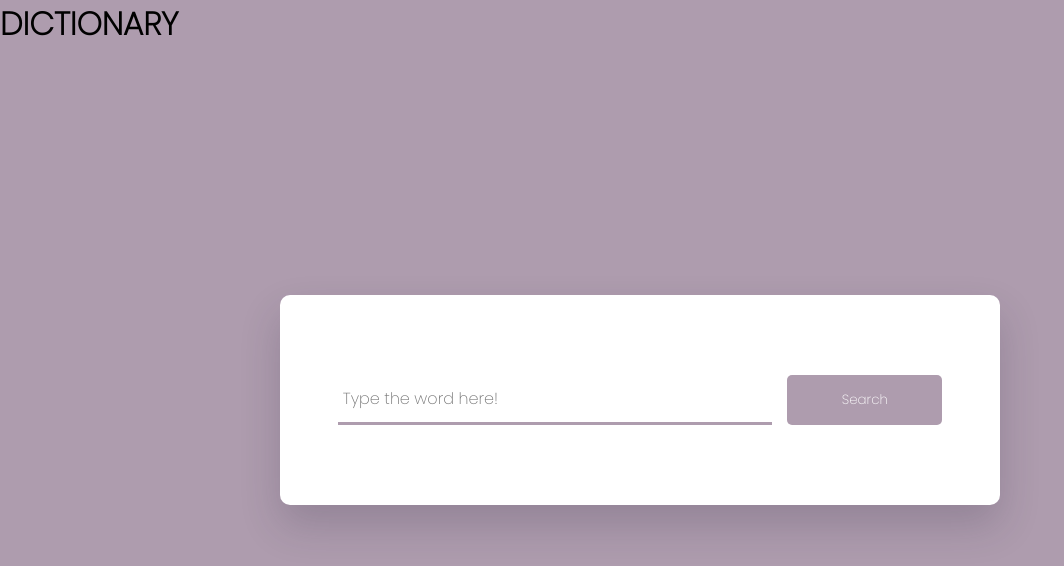
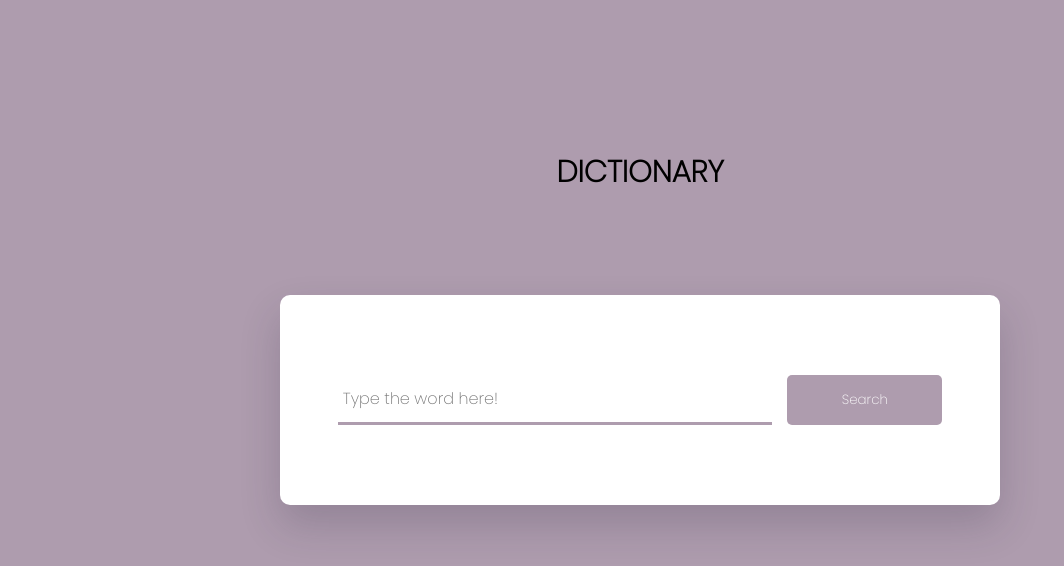
Before and after one commit to sarthakvishwakarma/dictionary, a plain HTML site: page index.html in a window 1280 px wide. Shown: the whole page, without its empty margins (0-1064 px from the left). Drawn offline with Linux system fonts and the light colour scheme.

Commit message:
Update style.css

```diff
--- a/style.css
+++ b/style.css
@@ -10,6 +10,13 @@
 
 body {
     background-color: #ae9cae;
+}
+
+#heading{
+    text-align: center;
+    margin-top: 150px;
+    font-family: Poppins, sans-serif;
+    font-size: 30px;
 }
 
 .container {
```
